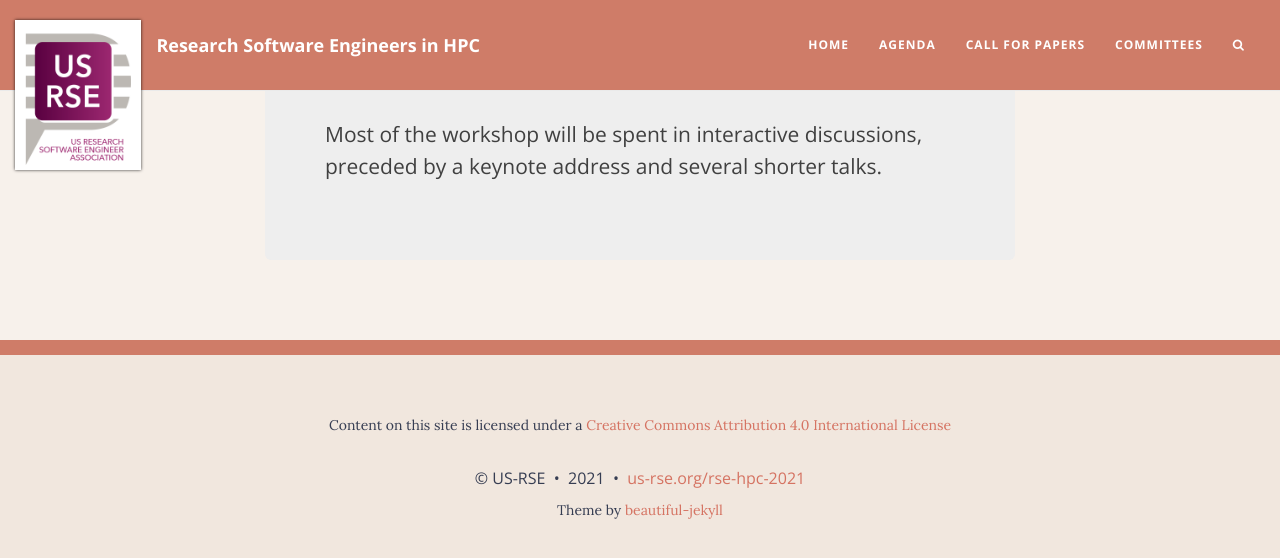
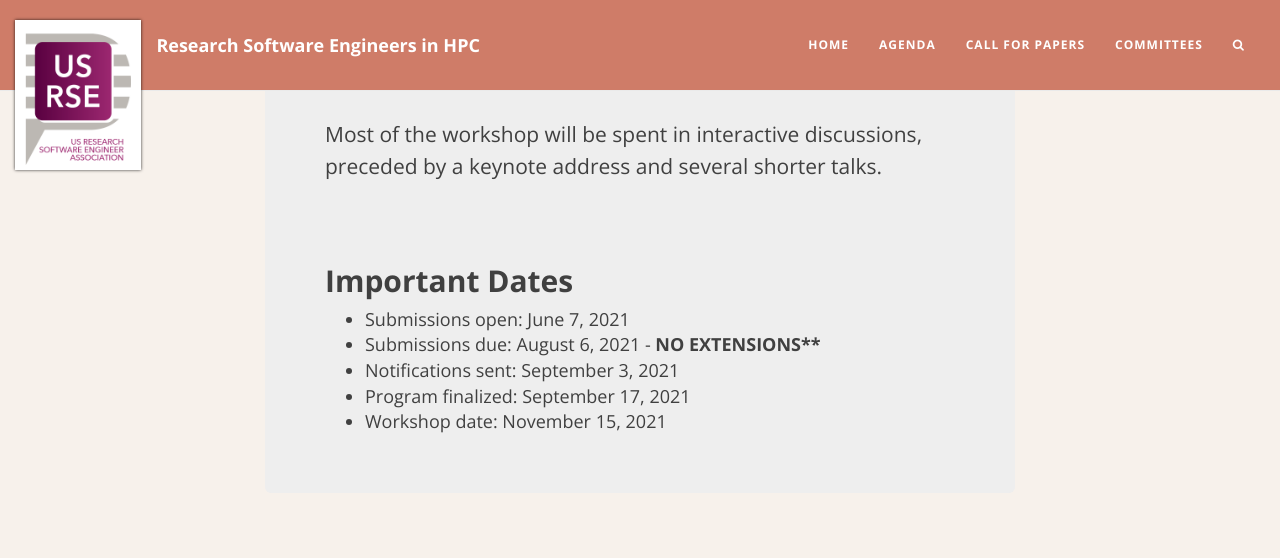
Before and after one commit to USRSE/rse-hpc-2021, a Jekyll site: the page built from index.html, in a window 1280 px wide and 900 px high, scrolled down 646 px, cut to the strip 0-567 px from the top of the window. Shown: the top 558 px of the strip. Built offline with Jekyll 4.4.1, drawn with Linux system fonts in a browser that asks for light colours; nearby versions of some CDN libraries; the list of posts is cut into pages by our own code.

Commit message:
Add "Important Dates" to main page

```diff
--- a/index.html
+++ b/index.html
@@ -21,4 +21,13 @@
   Most of the workshop will be spent in interactive discussions, preceded by a keynote address and several shorter talks.
   <p>
 
+  <br>
+  <h2>Important Dates</h2>
+  <ul>
+    <li>Submissions open:  June 7, 2021</li>
+    <li>Submissions due:  August 6, 2021 - <b>NO EXTENSIONS**</b></li>
+    <li>Notifications sent:  September 3, 2021</li>
+    <li>Program finalized:  September 17, 2021</li>
+    <li>Workshop date:  November 15, 2021</li>
+  </ul>
 </div>
```
